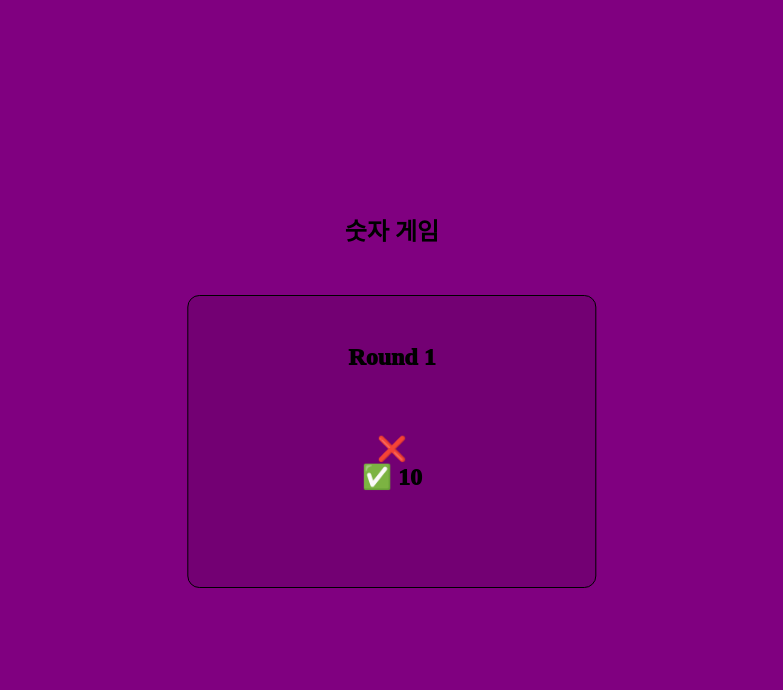
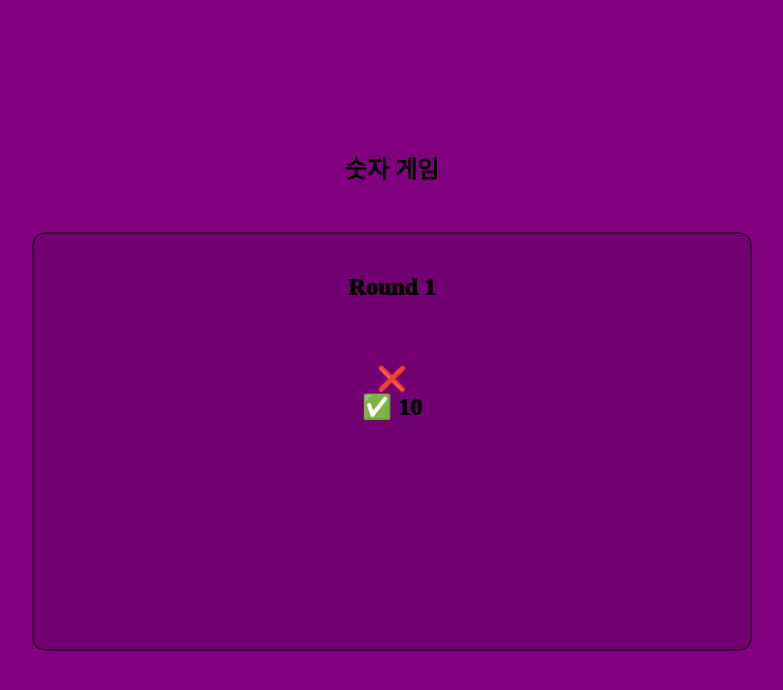
Before and after one commit to tooooo1/whoplus, a React (Create React App) app: page / in a window 1280 px wide. Shown: the top 690 px of the page, without its empty margins (248-1031 px from the left). Built offline with nearby package versions, Linux system fonts and the light colour scheme; a web font is replaced by a local one.

Commit message:
update : content 사이즈 조정 및 prettier

```diff
--- a/package.json
+++ b/package.json
@@ -39,5 +39,8 @@
       "last 1 firefox version",
       "last 1 safari version"
     ]
+  },
+  "devDependencies": {
+    "prettier": "2.5.1"
   }
 }
--- a/src/components/NumberWrapper.js
+++ b/src/components/NumberWrapper.js
@@ -10,8 +10,9 @@ const Positioner = styled.div`
 
 const Contents = styled.div`
     background: rgba(0,0,0,0.1);
-    padding: 3rem 10rem;
-    height: auto;
+    padding: 5vh 12vw;
+    width: 32vw;
+    height: 42vh;
     border-radius: 12px;
     border : 0.001rem solid black;
 `;
```
Also changed, not shown: 1 other file (tests, documents, lock files or other folders).
